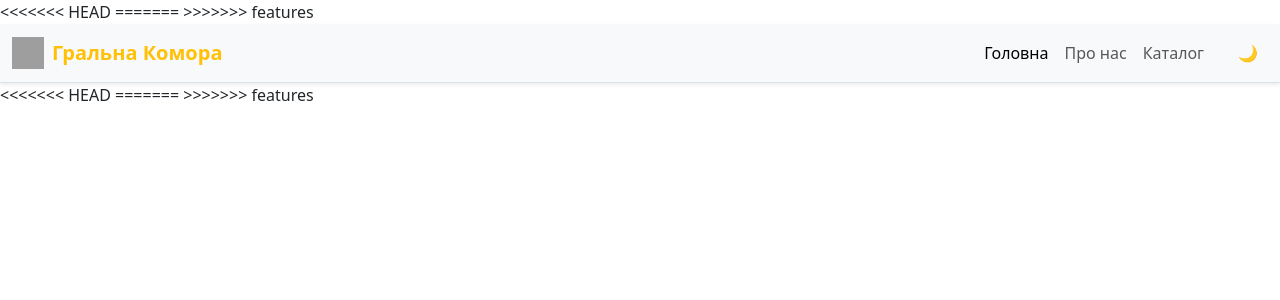
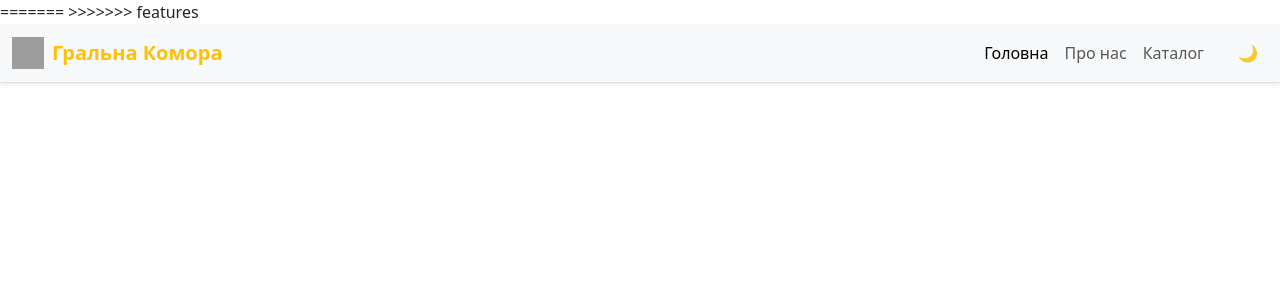
Before and after one commit to DanyloLyk/Ne_Programisty, a Flask app: template app/templates/base.html in a window 1280 px wide. Shown: the top 300 px of the page. Run offline with Flask 3, Linux system fonts and the light colour scheme; the template is opened without the code that fills it, so the values that code supplies are empty; grey boxes are pictures that could not be loaded.

Commit message:
Update base.html

```diff
--- a/app/templates/base.html
+++ b/app/templates/base.html
@@ -1,5 +1,4 @@
 <!DOCTYPE html>
-<<<<<<< HEAD
 <html lang="uk" data-bs-theme="auto">
 =======
 <html lang="uk">
@@ -18,9 +17,3 @@
     {% block content %}
     {% endblock %}
 </body>
-
-<<<<<<< HEAD
-</html>
-=======
-</html>
->>>>>>> features
```
